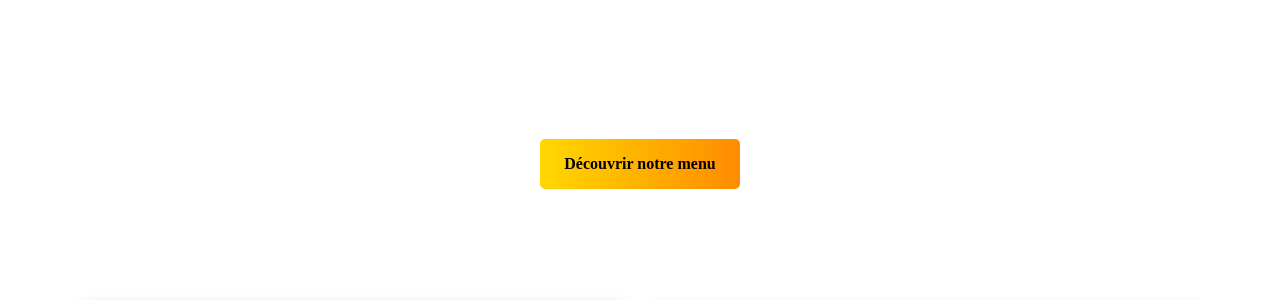
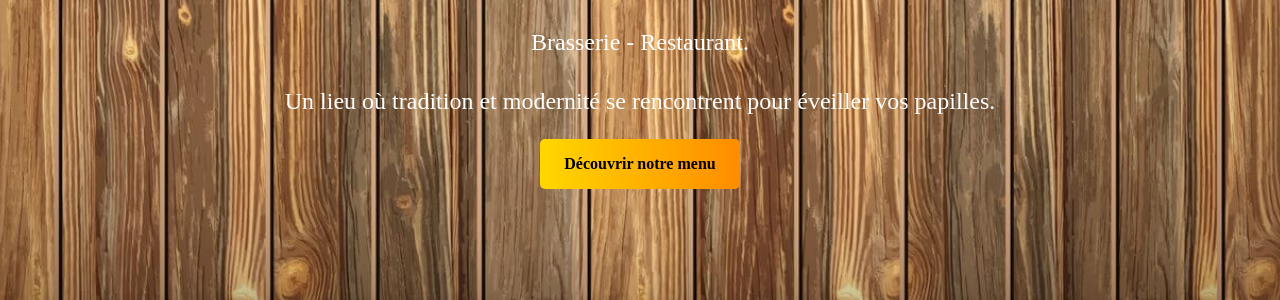
Before and after one commit to LH6760/LeRepaireDesGaumais, a plain HTML site: page index.html in a window 1280 px wide. Shown: the part 372-672 px from the top of the page. Drawn offline with Linux system fonts and the light colour scheme.

Commit message:
Update styles.css

```diff
--- a/CSS/styles.css
+++ b/CSS/styles.css
@@ -9,7 +9,7 @@ body {
     height: 100%;
     margin: 0;
     font-family: 'Times New Roman', Times, serif;
-    background-image: url("CSS/image/bois.jpg");
+    background-image: url("image/bois.jpg");
     background-size: cover;
     background-repeat: no-repeat;
     background-attachment: fixed;
```
